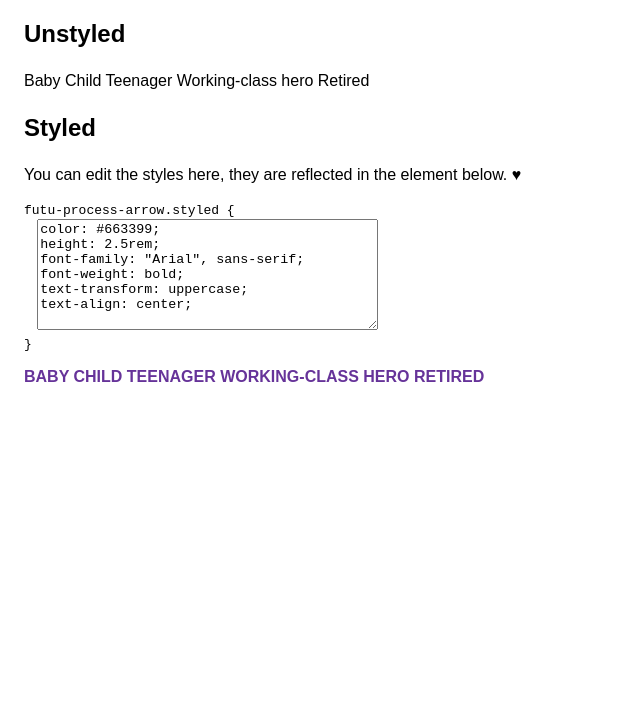
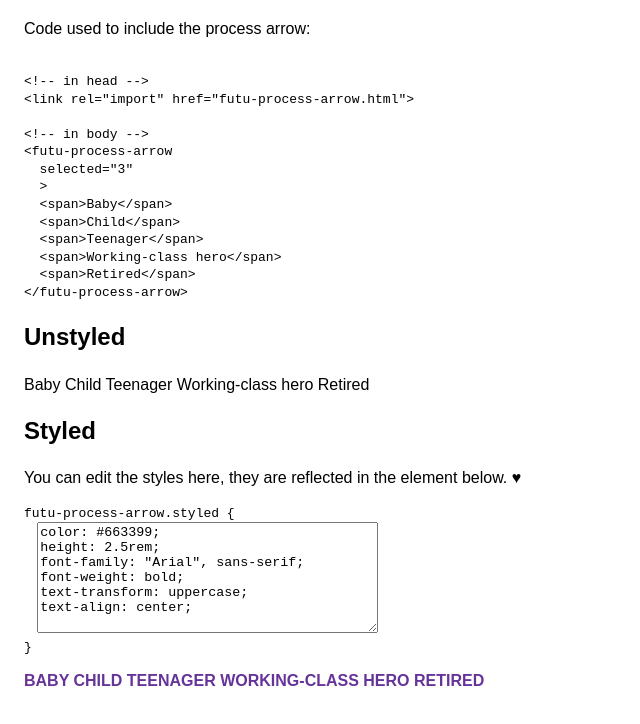
Before and after one commit to futurice/process-arrow, a website: page index.html in a window 1280 px wide. Shown: the part 68-792 px from the top of the page, without its empty margins (0-640 px from the left). Drawn offline with Linux system fonts and the light colour scheme.

Commit message:
Add code example

```diff
--- a/index.html
+++ b/index.html
@@ -21,6 +21,23 @@
 </head>
 <body>
   <h1>Element live demo</h1>
+
+  <p>Code used to include the process arrow:</p>
+<pre><code>
+&lt;!-- in head --&gt;
+&lt;link rel="import" href="futu-process-arrow.html"&gt;
+
+&lt;!-- in body --&gt;
+&lt;futu-process-arrow
+  selected="3"
+  &gt;
+  &lt;span&gt;Baby&lt;/span&gt;
+  &lt;span&gt;Child&lt;/span&gt;
+  &lt;span&gt;Teenager&lt;/span&gt;
+  &lt;span&gt;Working-class hero&lt;/span&gt;
+  &lt;span&gt;Retired&lt;/span&gt;
+&lt;/futu-process-arrow&gt;
+</code></pre>
 
   <h2>Unstyled</h2>
 
```
